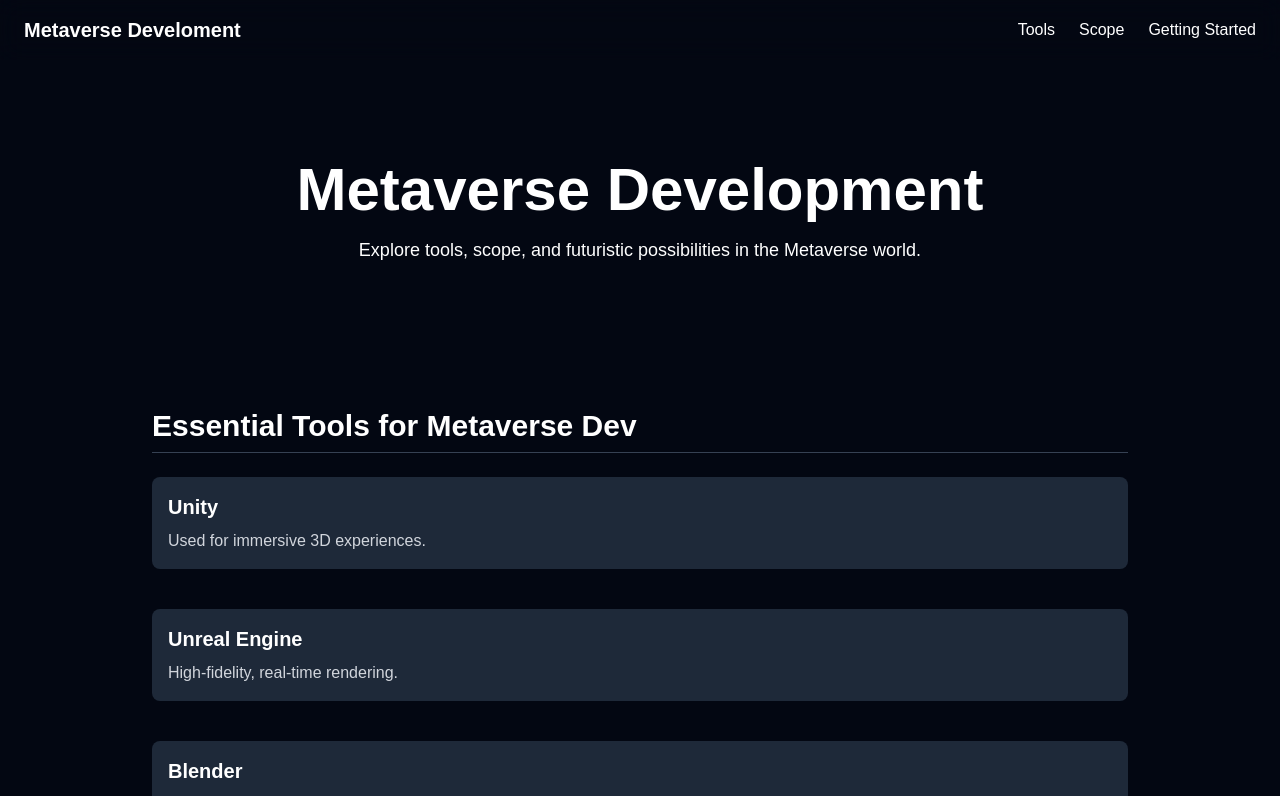
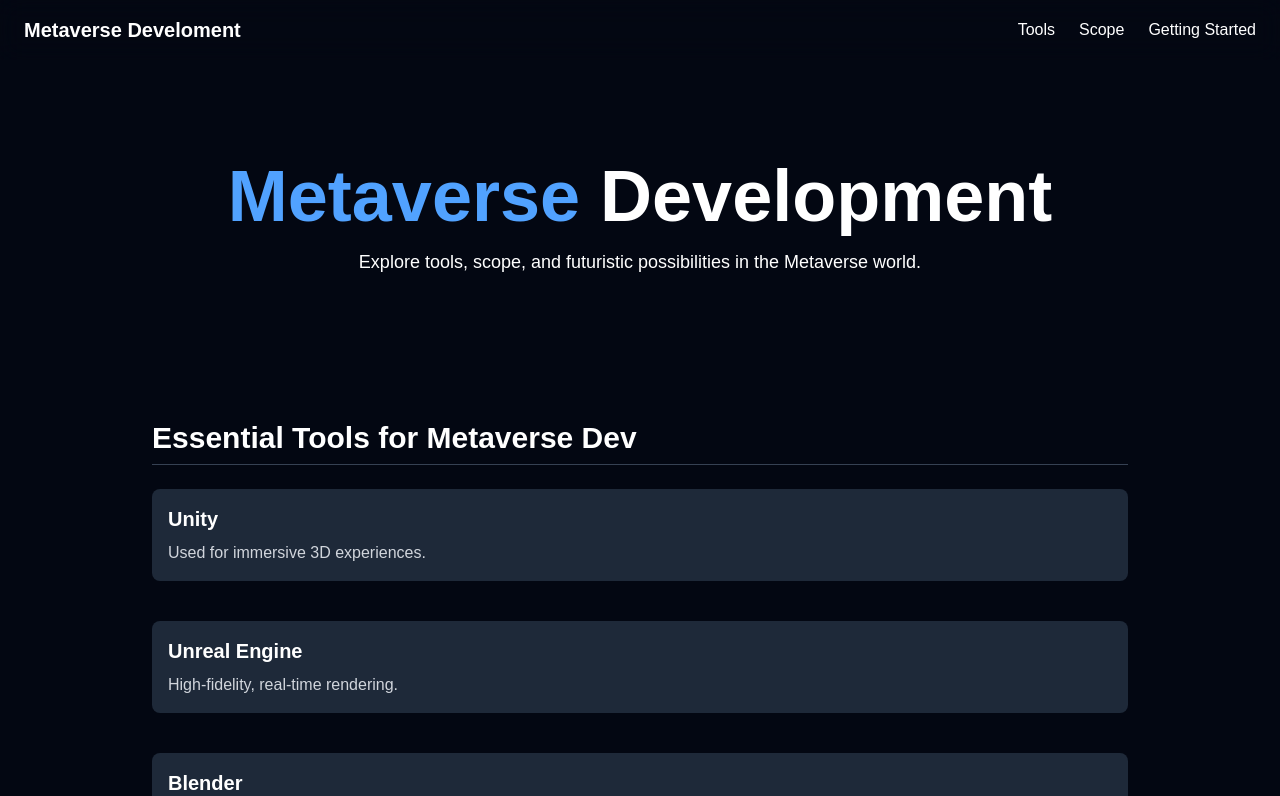
Before and after one commit to potatomioo/metdev, a Next.js app: page / in a window 1280 px wide. Shown: the top 796 px of the page. Built offline with nearby package versions, Linux system fonts and the light colour scheme.

Commit message:
Updated the mainTitle.

```diff
--- a/src/pages/index.tsx
+++ b/src/pages/index.tsx
@@ -8,7 +8,9 @@ export default function Home() {
       <Navbar />
 
       <section className="flex flex-col items-center justify-center py-20">
-        <h1 className="text-6xl font-bold mb-4">Metaverse Development</h1>
+        <h1 className="text-7xl font-bold mb-4">
+          <span className="text-blue-400">Metaverse</span> Development
+        </h1>
         <p className="text-center max-w-xl text-lg">
           Explore tools, scope, and futuristic possibilities in the Metaverse world.
         </p>
```
